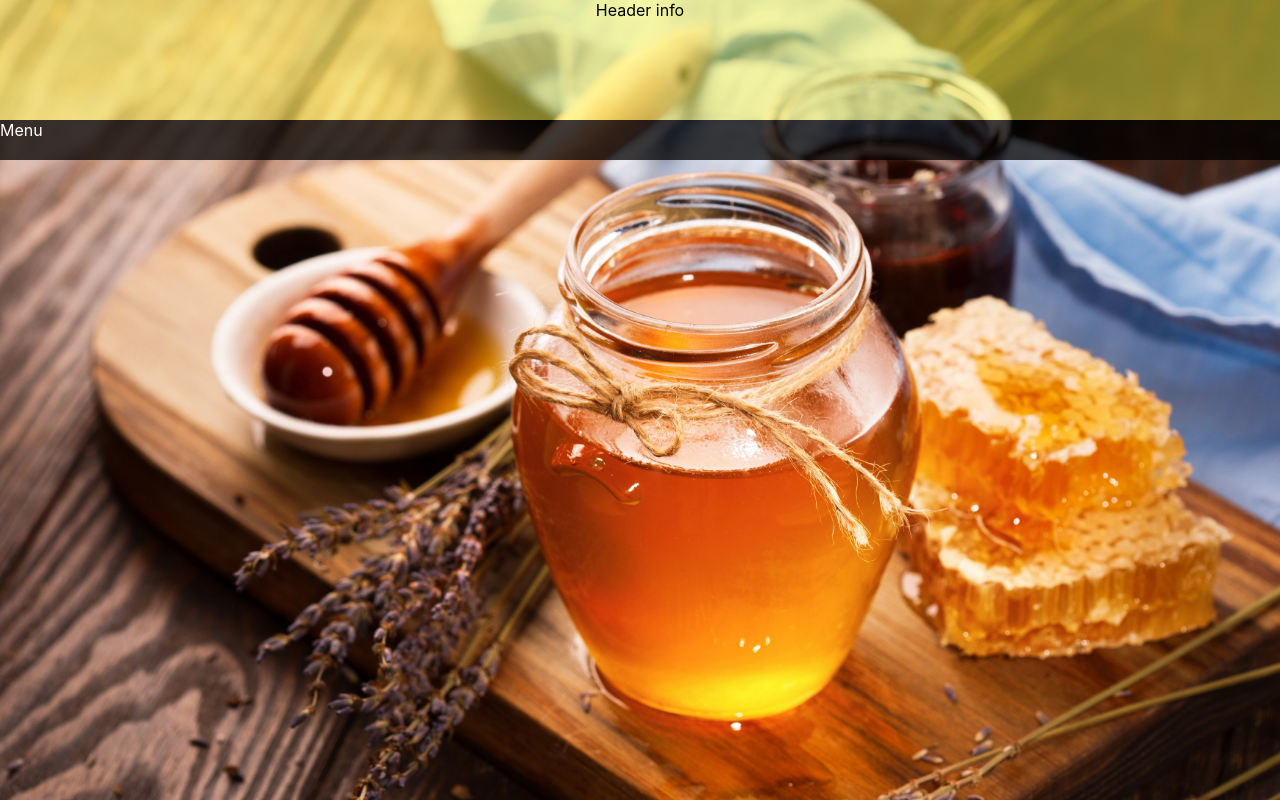
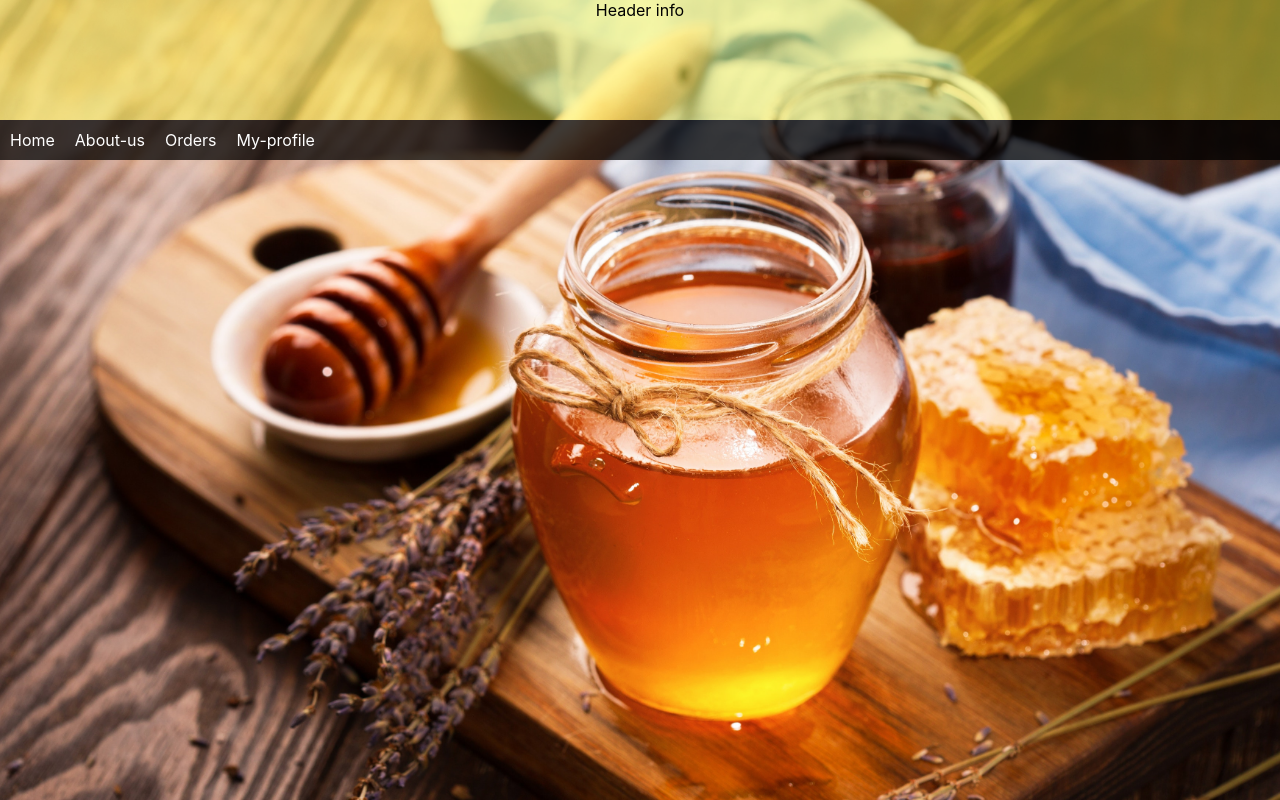
Before and after one commit to bpavle/honey-store-web, a React (Create React App) app: page / in a window 1280 px wide. Built offline with nearby package versions, Linux system fonts and the light colour scheme.

Commit message:
Tiny menu setup

```diff
--- a/src/components/Menu.jsx
+++ b/src/components/Menu.jsx
@@ -1,7 +1,21 @@
 import React from "react";
+import { Link } from "react-router-dom";
+
 import styles from "./Menu.module.css";
+const menuItems = ["Home", "About-us", "Orders", "My-profile"];
 const Menu = (props) => {
-  return <div className={styles.Menu}>Menu</div>;
+  return (
+    <div className={styles.Menu}>
+      {menuItems.map((menuItem) => (
+        <div className={styles.menuButton}>
+          <Link to={menuItem} className={styles.menuButtonText}>
+            {" "}
+            {menuItem}{" "}
+          </Link>
+        </div>
+      ))}
+    </div>
+  );
 };
 
 export default Menu;
--- a/src/components/Menu.module.css
+++ b/src/components/Menu.module.css
@@ -4,3 +4,15 @@
   height: 5%;
   display: block;
 }
+.menuButton {
+  height: 100%;
+  background-color: rgba(255, 255, 255, 0);
+  display: inline-block;
+  text-decoration: none;
+}
+.menuButtonText {
+  color: white;
+  margin: 10px;
+  display: inline-block;
+  text-decoration: none;
+}
```
